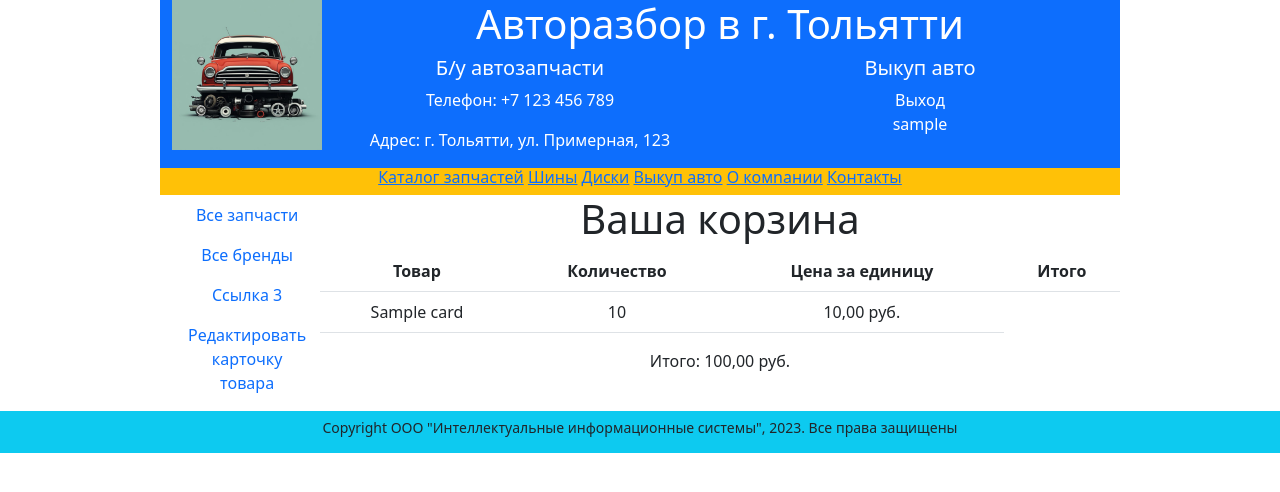
After one commit to TOP-Python321/Moor_Diploma, a Django app: page /view_cart/ in a window 1280 px wide. The commit adds this page. Shown: the top 492 px of the page. Run offline with Django 4.2, Linux system fonts and the light colour scheme; a user stored in the database is signed in; tables that the repository leaves empty hold one stand-in row (values such as "Sample post"); some libraries are stand-ins or nearby versions.

Commit message:
Миграция. Добавлена корзина

```diff
--- a/spare_parts/catalog/models.py
+++ b/spare_parts/catalog/models.py
@@ -245,6 +245,7 @@ class Cart(models.Model):
     """Модель корзины"""
     user = models.OneToOneField(User, on_delete=models.CASCADE)
     items = models.ManyToManyField(ProductCard, through='CartItem')
+    # переименовать items в products
 
 class CartItem(models.Model):
     """Модель, связывающая корзину и товар"""
--- a/spare_parts/catalog/urls.py
+++ b/spare_parts/catalog/urls.py
@@ -9,4 +9,5 @@ urlpattern = [
     path('admin/', admin.site.urls),
     path('accounts/', include('django.contrib.auth.urls')),
     path('', include('spare_parts.urls')),
+    path('add_to_cart/<int:pk>/', views.add_to_cart, name='add_to_cart'),
 ]
--- a/spare_parts/spare_parts/urls.py
+++ b/spare_parts/spare_parts/urls.py
@@ -33,6 +33,8 @@ urlpatterns = [
     path('add_spare/', views.add_spare, name='add_spare'),
     path('delete/<int:id>/', views.delete_spare, name='delete'),
     path('edit_spare/<int:id>/', views.edit_spare, name='edit_spare'),
+    path('add_to_cart/<int:spare_id>/', views.add_to_cart, name='add_to_cart'),
+    path('view_cart/', views.view_cart, name='view_cart'),
 ]
 
 
--- /dev/null
+++ b/spare_parts/templates/cart/view_cart.html
@@ -0,0 +1,29 @@
+{% extends "catalog/base.html" %}
+{% block content %}
+    <h1>Ваша корзина</h1>
+    {% if cart_items %}
+        <table class="table">
+            <thead>
+                <tr>
+                    <th>Товар</th>
+                    <th>Количество</th>
+                    <th>Цена за единицу</th>
+                    <th>Итого</th>
+                </tr>
+            </thead>
+            <tbody>
+                {% for item in cart_items %}
+                    <tr>
+                        <td>{{ item.product.title }}</td>
+                        <td>{{ item.quantity }}</td>
+                        <td>{{ item.product.price }} руб.</td>
+                        {% comment %} <td>{{ item.product.price * item.quantity }} руб.</td> {% endcomment %}
+                    </tr>
+                {% endfor %}
+            </tbody>
+        </table>
+        <p>Итого: {{ total_price }} руб.</p>
+    {% else %}
+        <p>Ваша корзина пуста.</p>
+    {% endif %}
+{% endblock %}
```
Also changed, not shown: spare_parts/templates/catalog/productcard_detail.html (+12 -0 lines), spare_parts/catalog/migrations/0005_cart_cartitem_cart_items_cart_user.py (added).
